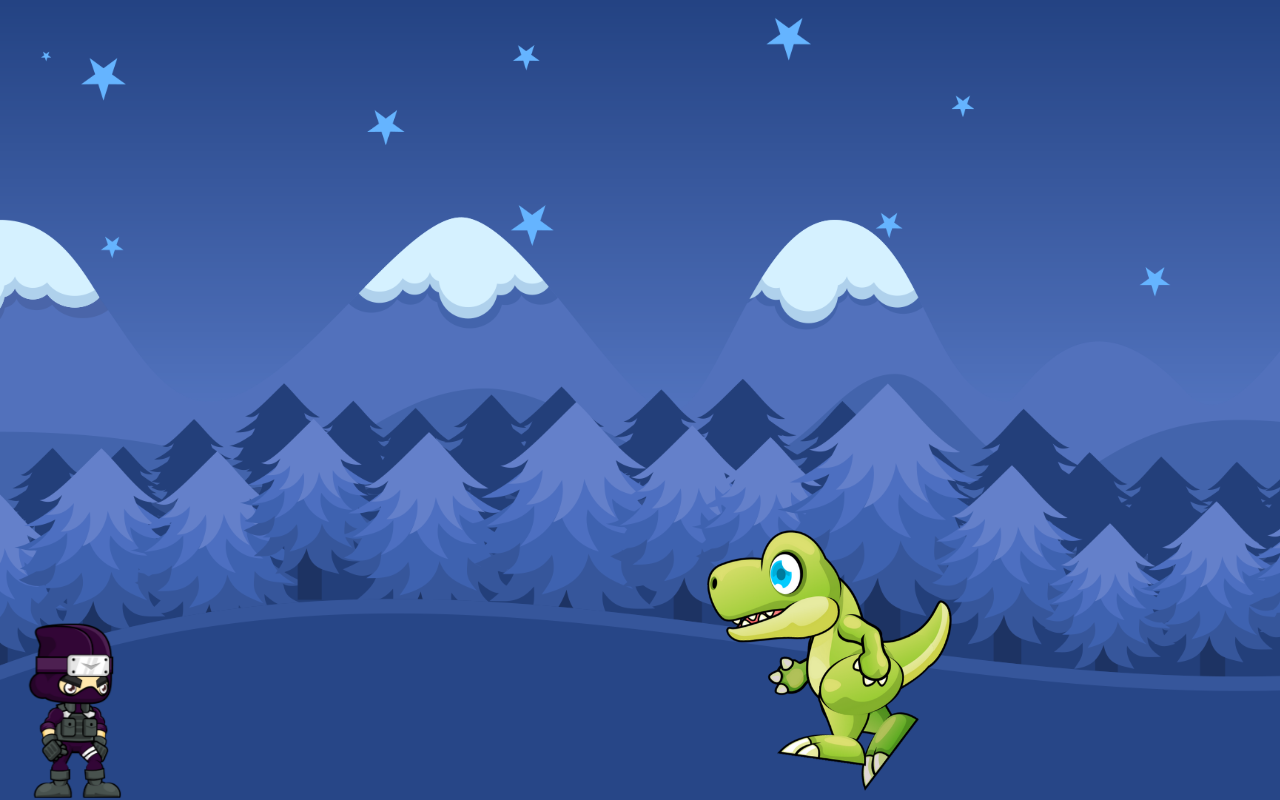
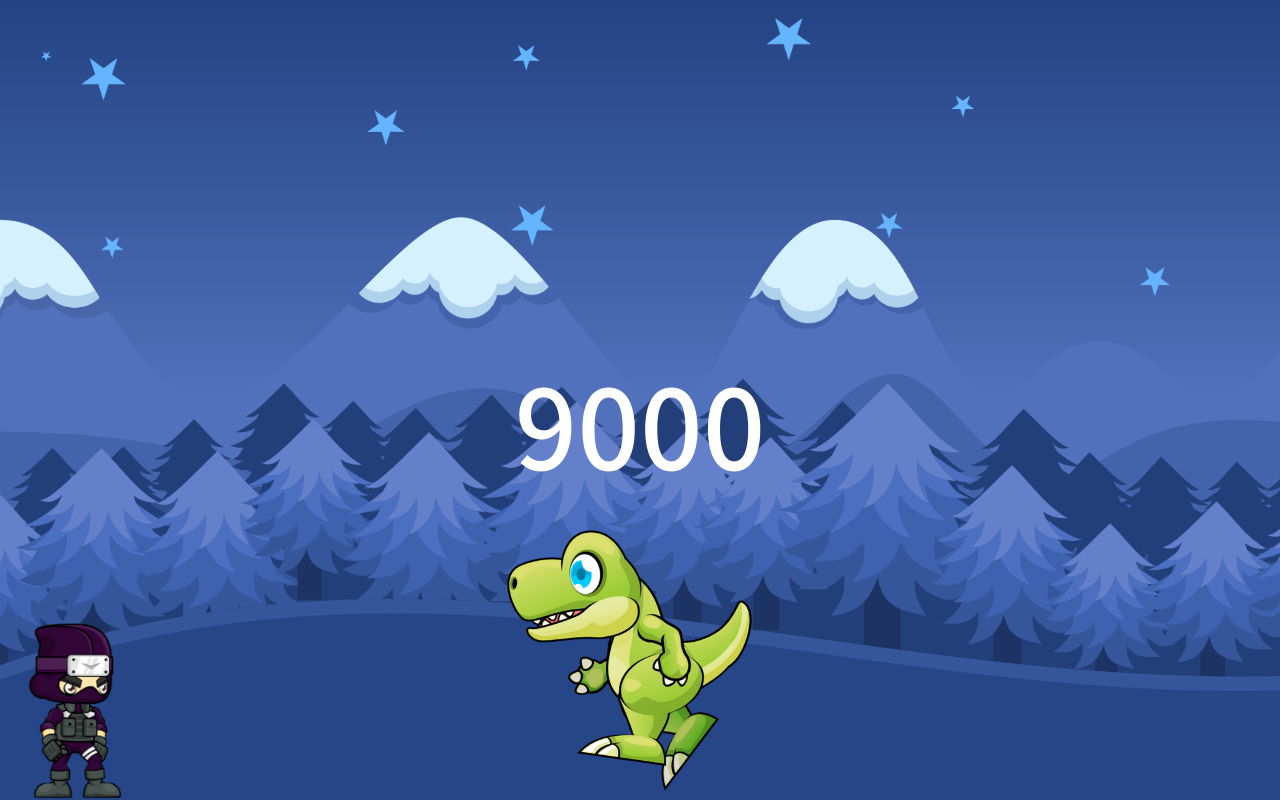
Before and after one commit to pasong0511/ggang_game, a plain HTML site: page index.html in a window 1280 px wide. Drawn offline with Linux system fonts and the light colour scheme.

Commit message:
몬스터 체력 만들기, 몬스터 체력, 위치 조정

```diff
--- a/css/game.css
+++ b/css/game.css
@@ -147,3 +147,14 @@
     */
     animation: monster_run 1s infinite steps(8); /*몬스터가 8컷이므로 8*/
 }
+
+.monster_box .hp {
+    position: absolute;
+    left: 0;
+    top: 0;
+    width: 100%;
+    font-size: 110px;
+    color: #fff;
+    text-align: center;
+    transform: translateY(-100%);
+}
--- a/js/class.js
+++ b/js/class.js
@@ -183,13 +183,20 @@ class Bullet {
 }
 
 class Monster {
-    constructor() {
+    constructor(positionX, hp) {
         this.parentNode = document.querySelector(".game"); //몬스터의 부모가 될 엘리먼트
         this.el = document.createElement("div");
         this.el.className = "monster_box";
 
         this.elChildren = document.createElement("div"); //몬스터 엘리먼트 생성
         this.elChildren.className = "monster";
+
+        this.hpNode = document.createElement("div");
+        this.hpNode.className = "hp";
+        this.hpValue = hp;
+        this.hpTextNode = document.createTextNode(this.hpValue); //텍스트 노드 생성
+
+        this.positionX = positionX;
 
         this.init();
     }
@@ -199,10 +206,13 @@ class Monster {
      * 몬스터를 화면(.game)에 추가
      */
     init() {
-        this.el.appendChild(this.elChildren);
+        this.hpNode.appendChild(this.hpTextNode);
+        this.el.appendChild(this.hpNode); //몬스터 박스에 추가
+        this.el.appendChild(this.elChildren); //몬스터 박스에 추가
         this.parentNode.appendChild(this.el);
-        console.log(this.elChildren);
-        console.log(this.parentNode);
+        this.el.style.left = this.positionX + "px";
+
+        console.log(this.el);
     }
 
     position() {
--- a/js/game.js
+++ b/js/game.js
@@ -118,7 +118,7 @@ let hero;
 let monster;
 const init = () => {
     hero = new Hero(".hero"); //클래스 이름 넘기기
-    monster = new Monster(); //몬스터 클래스 생성
+    monster = new Monster(500, 9000); //몬스터 클래스 생성
     loadImg(); //css에서 사용하는 이미지를 미리 로드시키기 위한 함수
     windowEvent();
     renderGame(); //키가 눌렸을 떄 키 딜레이를 줄야서 캐릭터가 자연스럽게 움직 일 수 있게 하는 함수
```
